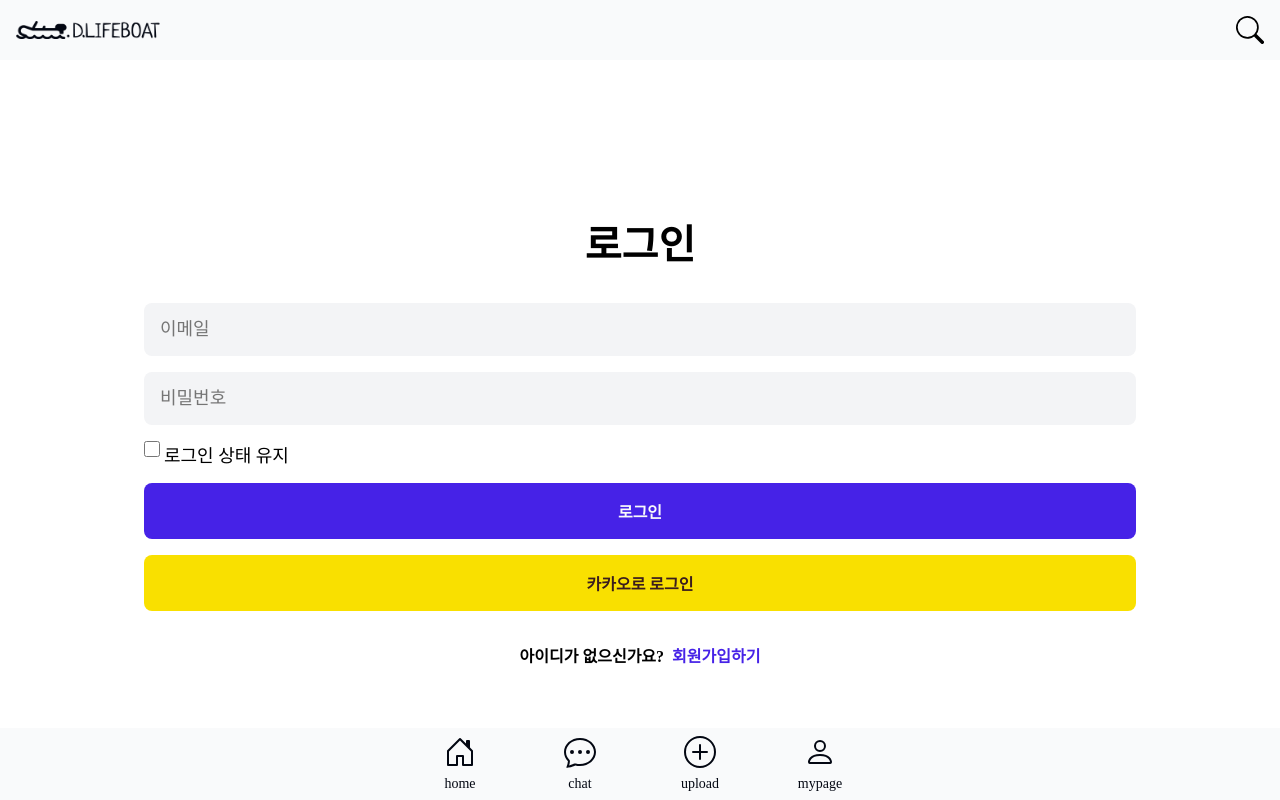
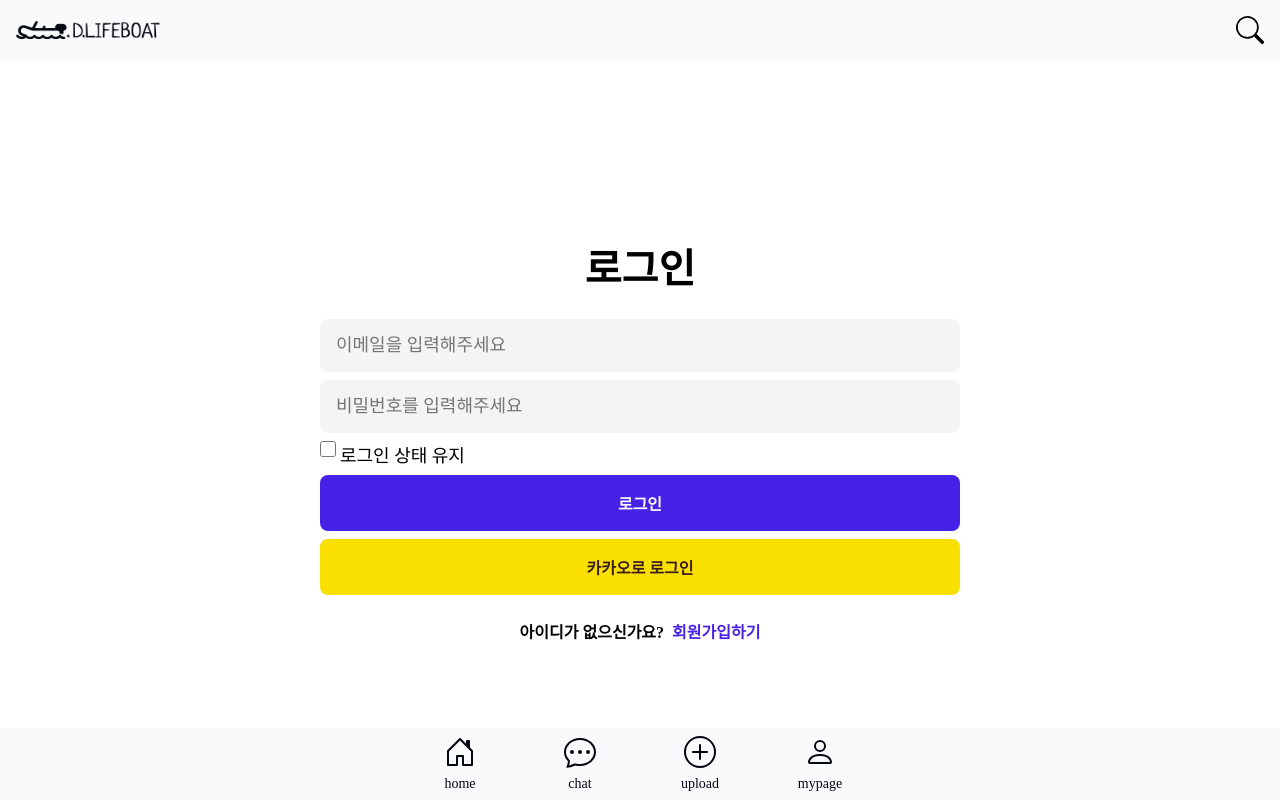
Before and after one commit to hin6150/LikeLion11th-HackerTon, a React (Create React App) app: page /signin in a window 1280 px wide. Built offline with nearby package versions, Linux system fonts and the light colour scheme; a web font is replaced by a local one.

Commit message:
Feat - LoginAPI 통신(#15)

```diff
--- a/src/components/login/SignIn.tsx
+++ b/src/components/login/SignIn.tsx
@@ -1,77 +1,71 @@
 /** @jsxImportSource @emotion/react */
+import React from 'react';
 import { css } from '@emotion/react';
-import React from 'react';
-import { Link, useNavigate } from 'react-router-dom';
+import { FieldValues, SubmitHandler, useForm } from 'react-hook-form';
 import { useDispatch } from 'react-redux';
-import theme from '../../styles/theme';
-import { ButtonBox, InputBox, LoginContainer, LoginLayout } from './components';
+import {
+  ButtonBox,
+  CheckBox,
+  InputBoxForm,
+  LoginContainer,
+  LoginTitle,
+  LoginToRegister,
+} from './components';
+import { useLoginMutation } from '../../store/memberSlice';
 import { setUser } from '../../store/userSlice';
 
 const SignIn = () => {
-  const navigate = useNavigate();
   const dispatch = useDispatch();
+  const { register, handleSubmit } = useForm();
+  const [postLogin] = useLoginMutation();
+  // , { isLoading, isError, isSuccess }
+
+  const onSubmit: SubmitHandler<FieldValues> = async (data) => {
+    console.log(data);
+    const response = await postLogin({ username: data.email, password: data.password });
+    console.log(response);
+
+    if ('data' in response) {
+      dispatch(setUser({ accessToken: data.accessToken, refreshToken: data.refreshToken }));
+    } else if ('error' in response) {
+      console.log(response.error);
+    }
+  };
+
   return (
-    <LoginLayout>
-      <LoginContainer>
-        <h2
-          css={css`
-            ${theme.Typography.Header1}
-            margin-bottom: 1.6rem;
-          `}
-        >
-          로그인
-        </h2>
-        <InputBox placeholder="이메일" />
-        <InputBox placeholder="비밀번호" />
-        <label
-          htmlFor="keepLogin"
-          css={css`
-            display: flex;
-            ${theme.Typography.Body2}
-            gap: 0.4rem;
-          `}
-        >
-          <input
-            id="keepLogin"
-            type="checkbox"
-            css={css`
-              width: 1.6rem;
-              height: 1.6rem;
-              /* border-radius: 6.4rem; */
-              border: 1px solid ${theme.Gray[950]};
-            `}
-          />
-          <p>로그인 상태 유지</p>
-        </label>
+    <LoginContainer>
+      <form
+        onSubmit={handleSubmit(onSubmit)}
+        css={css`
+          display: flex;
+          flex-direction: column;
+          gap: 0.8rem;
+          width: 50%;
+          min-width: 30rem;
+        `}
+      >
+        <LoginTitle title="로그인" />
 
-        <ButtonBox
-          text="로그인"
-          onClick={() => {
-            dispatch(setUser({ user: 'test0001', token: 'jwt' }));
-            navigate(`/mypage/test0001`);
-          }}
+        <InputBoxForm
+          placeholder="이메일을 입력해주세요"
+          register={register('email', {
+            required: '이메일을 입력해주세요',
+          })}
         />
+        <InputBoxForm
+          type="password"
+          placeholder="비밀번호를 입력해주세요"
+          register={register('password', {
+            required: '올바른 형식의 이름을 입력해주세요',
+          })}
+        />
+        <CheckBox id="keepLogin" text="로그인 상태 유지" />
+
+        <ButtonBox text="로그인" />
         <ButtonBox textColor="#3A1D1D" color="#f9e000" text="카카오로 로그인" />
-        <p
-          css={css`
-            ${theme.Typography.ButtonText}
-            margin-top: 1.6rem;
-          `}
-        >
-          아이디가 없으신가요?
-          <Link to="/signup">
-            <span
-              css={css`
-                color: ${theme.Colors.Primary};
-                margin-left: 0.8rem;
-              `}
-            >
-              회원가입하기
-            </span>
-          </Link>
-        </p>
-      </LoginContainer>
-    </LoginLayout>
+        <LoginToRegister />
+      </form>
+    </LoginContainer>
   );
 };
 
--- a/src/components/login/SignUp.tsx
+++ b/src/components/login/SignUp.tsx
@@ -4,8 +4,7 @@ import React, { useState } from 'react';
 import { BsArrowLeft } from 'react-icons/bs';
 import { Link, useNavigate } from 'react-router-dom';
 import { useDispatch } from 'react-redux';
-import theme from '../../styles/theme';
-import { ButtonBox, InputBox, LoginContainer, LoginLayout } from './components';
+import { ButtonBox, CheckBox, InputBox, LoginContainer, LoginTitle } from './components';
 import { setUser } from '../../store/userSlice';
 
 const SingUp = () => {
@@ -13,7 +12,7 @@ const SingUp = () => {
   const dispatch = useDispatch();
   const navigate = useNavigate();
   return (
-    <LoginLayout>
+    <LoginContainer>
       <Link to="/signin">
         <BsArrowLeft
           css={css`
@@ -24,15 +23,8 @@ const SingUp = () => {
           `}
         />
       </Link>
-      <LoginContainer>
-        <h2
-          css={css`
-            ${theme.Typography.Header1}
-            margin-bottom: 1.6rem;
-          `}
-        >
-          회원가입
-        </h2>
+      <form>
+        <LoginTitle title="회원가입" />
         <InputBox placeholder="이름" />
 
         <div
@@ -62,26 +54,7 @@ const SingUp = () => {
         <InputBox placeholder="비밀번호" />
         <InputBox placeholder="비밀번호 확인" />
 
-        <label
-          htmlFor="policy"
-          css={css`
-            display: flex;
-            ${theme.Typography.Body2}
-            gap: 0.4rem;
-          `}
-        >
-          <input
-            id="policy"
-            type="checkbox"
-            css={css`
-              width: 1.6rem;
-              height: 1.6rem;
-              /* border-radius: 6.4rem; */
-              border: 1px solid ${theme.Gray[950]};
-            `}
-          />
-          <p>개인정보 수집 및 이용에 동의합니다.</p>
-        </label>
+        <CheckBox id="policy" text="개인정보 수집 및 이용에 동의합니다." />
 
         <ButtonBox
           text="회원가입"
@@ -90,8 +63,8 @@ const SingUp = () => {
             navigate(`/mypage/test0001`);
           }}
         />
-      </LoginContainer>
-    </LoginLayout>
+      </form>
+    </LoginContainer>
   );
 };
 
--- a/src/components/login/components.tsx
+++ b/src/components/login/components.tsx
@@ -1,10 +1,12 @@
 /** @jsxImportSource @emotion/react */
 import { css } from '@emotion/react';
-import React, { ReactNode } from 'react';
+import React from 'react';
+import { Link } from 'react-router-dom';
+import { UseFormRegisterReturn } from 'react-hook-form';
 import theme from '../../styles/theme';
 import { ContainerType } from '../../types/type';
 
-export const LoginLayout = ({ children }: ContainerType) => {
+export const LoginContainer = ({ children }: ContainerType) => {
   return (
     <div
       css={css`
@@ -19,6 +21,7 @@ export const LoginLayout = ({ children }: ContainerType) => {
     </div>
   );
 };
+
 export const ButtonBox = ({
   color,
   textColor,
@@ -32,7 +35,7 @@ export const ButtonBox = ({
 }) => {
   return (
     <button
-      type="button"
+      type="submit"
       css={css`
         width: 100%;
         padding: 1.6rem;
@@ -69,24 +72,90 @@ export const InputBox = ({ placeholder }: { placeholder: string }) => {
   );
 };
 
-export const LoginContainer = ({ children }: { children: ReactNode }) => {
+export const InputBoxForm = ({
+  placeholder,
+  register,
+  type,
+}: {
+  placeholder: string;
+  type?: string;
+  register: UseFormRegisterReturn;
+}) => {
   return (
-    <div
+    <input
+      placeholder={placeholder}
+      type={type}
+      css={css`
+        width: 100%;
+        padding: 1.6rem;
+        ${theme.Typography.Body2}
+        background-color: ${theme.Gray[100]};
+        border-radius: 0.8rem;
+      `}
+      name={register.name}
+      ref={register.ref}
+      onChange={register.onChange}
+    />
+  );
+};
+InputBoxForm.defaultProps = { type: 'text' };
+
+export const CheckBox = ({ id, text }: { id: string; text: string }) => {
+  return (
+    <label
+      htmlFor={id}
       css={css`
         display: flex;
-        flex-direction: column;
-        gap: 1.6rem;
-        width: 100%;
-        padding: 0 1.6rem;
-        @media screen and (min-width: 768px) {
-          width: 80%;
-        }
-        @media screen and (min-width: 1366px) {
-          width: 50%;
-        }
+        ${theme.Typography.Body2}
+        gap: 0.4rem;
       `}
     >
-      {children}
-    </div>
+      <input
+        id={id}
+        type="checkbox"
+        css={css`
+          width: 1.6rem;
+          height: 1.6rem;
+          border: 1px solid ${theme.Gray[950]};
+        `}
+      />
+      <p>{text}</p>
+    </label>
   );
 };
+
+export const LoginTitle = ({ title }: { title: string }) => {
+  return (
+    <h2
+      css={css`
+        ${theme.Typography.Header1}
+        margin-bottom: 1.6rem;
+      `}
+    >
+      {title}
+    </h2>
+  );
+};
+
+export const LoginToRegister = () => {
+  return (
+    <p
+      css={css`
+        ${theme.Typography.ButtonText}
+        margin-top: 1.6rem;
+      `}
+    >
+      아이디가 없으신가요?
+      <Link to="/signup">
+        <span
+          css={css`
+            color: ${theme.Colors.Primary};
+            margin-left: 0.8rem;
+          `}
+        >
+          회원가입하기
+        </span>
+      </Link>
+    </p>
+  );
+};
--- a/src/components/mypage/MyPage.tsx
+++ b/src/components/mypage/MyPage.tsx
@@ -10,14 +10,14 @@ import { VideoContainer, VideoFrame, VideoInfo } from '../home/components';
 import { selectUser } from '../../store/userSlice';
 
 const MyPage = () => {
-  const { token, user } = useSelector(selectUser);
+  const { accessToken, user } = useSelector(selectUser);
   const navigate = useNavigate();
 
   const [isWeb, setIsWeb] = useState(window.innerWidth >= 1366);
   const repeatedVideos = Array.from({ length: 20 });
 
   useEffect(() => {
-    if (token === '') {
+    if (accessToken === '') {
       navigate('/signin');
     } else {
       navigate(`/mypage/${user}`);
--- a/src/store/memberSlice.ts
+++ b/src/store/memberSlice.ts
@@ -24,10 +24,10 @@ export const memberApi = createApi({
       }),
     }),
     login: builder.mutation({
-      query: ({ username, psassword }) => ({
+      query: ({ username, password }) => ({
         url: 'login',
         method: 'POST',
-        body: { username, psassword },
+        body: { username, password },
       }),
     }),
   }),
--- a/src/store/userSlice.ts
+++ b/src/store/userSlice.ts
@@ -3,7 +3,8 @@ import { RootState } from '.';
 
 type InitialState = {
   user: string;
-  token: string;
+  accessToken: string;
+  refreshToken: string;
 };
 
 /**
@@ -12,7 +13,8 @@ type InitialState = {
  */
 const initialState: InitialState = {
   user: '',
-  token: '',
+  accessToken: '',
+  refreshToken: '',
 };
 
 export const userSlice = createSlice({
@@ -20,11 +22,11 @@ export const userSlice = createSlice({
   initialState,
   reducers: {
     setUser: (state, actions) => {
-      const { user, token } = actions.payload;
-      return { ...state, user, token };
+      const { user, accessToken, refreshToken } = actions.payload;
+      return { ...state, user, accessToken, refreshToken };
     },
     logout: () => {
-      return { user: '', token: '' };
+      return { user: '', accessToken: '', refreshToken: '' };
     },
   },
 });
```
Also changed, not shown: src/components/upload/Upload.tsx (+0 -13 lines).
